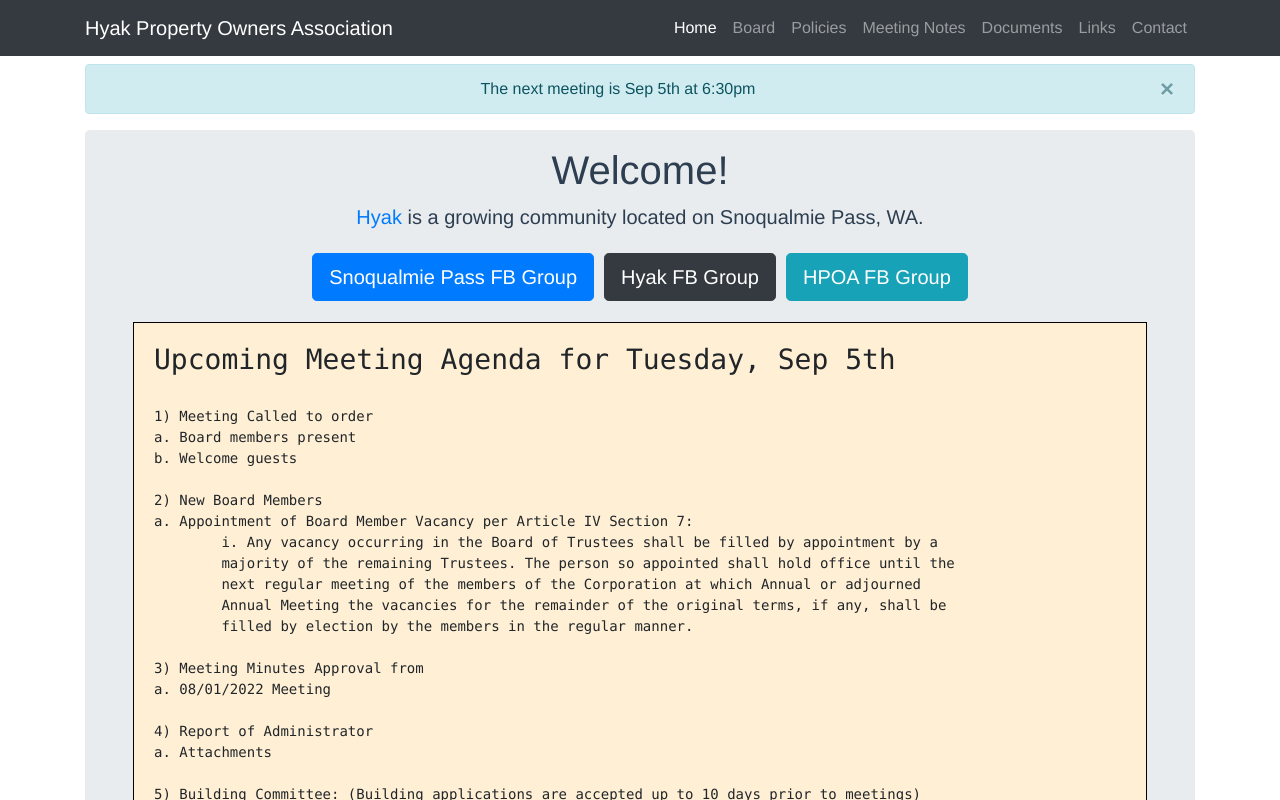
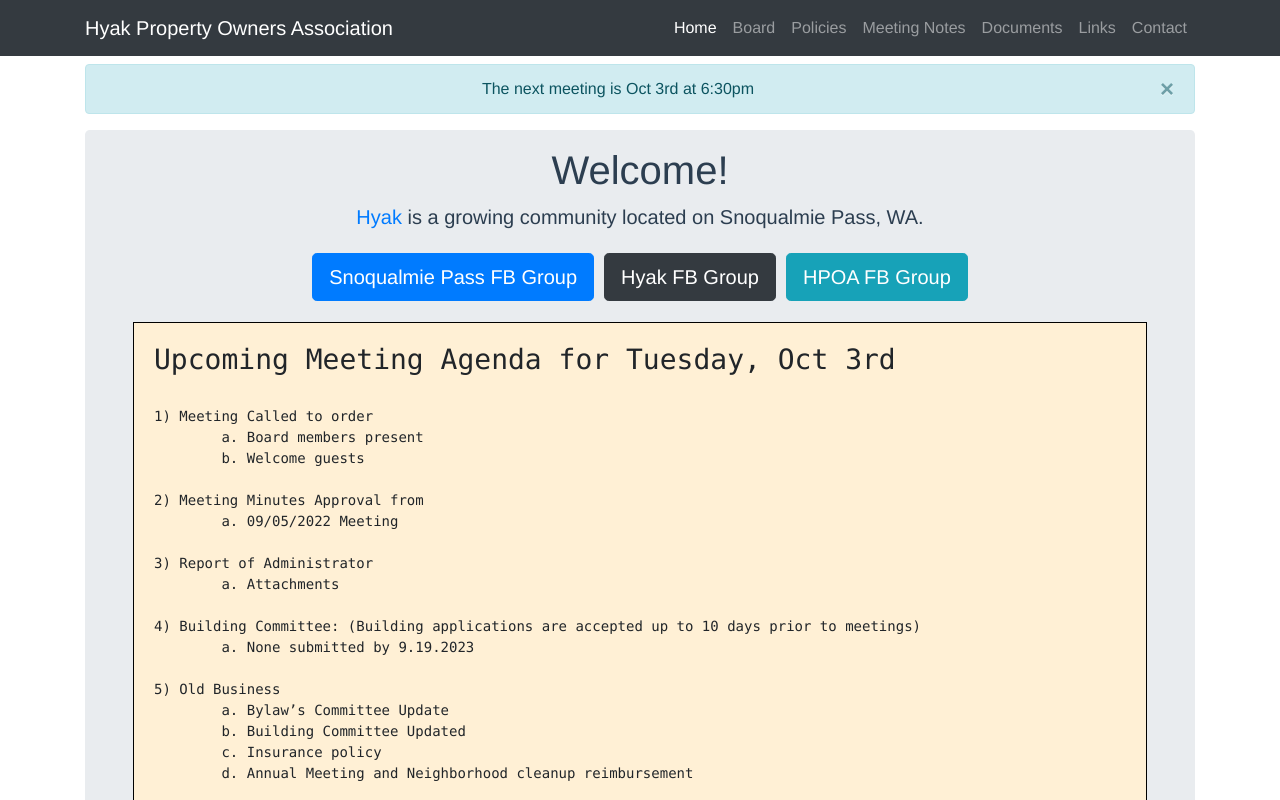
Before and after one commit to legauntt/hyak.life, a Vue app: page / in a window 1280 px wide. Shown: the top 800 px of the page. Built offline with nearby package versions, Linux system fonts and the light colour scheme.

Commit message:
Update Home.vue

```diff
--- a/src/views/Home.vue
+++ b/src/views/Home.vue
@@ -13,7 +13,7 @@
             class="alert alert-info alert-dismissible fade show mt-2"
             role="alert"
           >
-            The next meeting is Sep 5th at 6:30pm
+            The next meeting is Oct 3rd at 6:30pm
 
             <button
               type="button"
@@ -69,47 +69,39 @@
                 "
                 v-if="onTime"
               >
-<h3>Upcoming Meeting Agenda for Tuesday, Sep 5th</h3>
+<h3>Upcoming Meeting Agenda for Tuesday, Oct 3rd</h3>
 1) Meeting Called to order
-a. Board members present
-b. Welcome guests
+	a. Board members present
+	b. Welcome guests
 
-2) New Board Members
-a. Appointment of Board Member Vacancy per Article IV Section 7:
-	i. Any vacancy occurring in the Board of Trustees shall be filled by appointment by a
-	majority of the remaining Trustees. The person so appointed shall hold office until the
-	next regular meeting of the members of the Corporation at which Annual or adjourned
-	Annual Meeting the vacancies for the remainder of the original terms, if any, shall be
-	filled by election by the members in the regular manner.
+2) Meeting Minutes Approval from
+	a. 09/05/2022 Meeting
 
-3) Meeting Minutes Approval from
-a. 08/01/2022 Meeting
+3) Report of Administrator
+	a. Attachments
 
-4) Report of Administrator
-a. Attachments
+4) Building Committee: (Building applications are accepted up to 10 days prior to meetings)
+	a. None submitted by 9.19.2023
 
-5) Building Committee: (Building applications are accepted up to 10 days prior to meetings)
-a. None submitted by 8.22.2023
+5) Old Business
+	a. Bylaw’s Committee Update
+	b. Building Committee Updated
+	c. Insurance policy
+	d. Annual Meeting and Neighborhood cleanup reimbursement
 
-6) Old Business
-a. Bylaw’s Committee
-b. Covenants Enforcement Committee
-c. Building Committee
-d. Insurance policy (updating current policy)
-e. Annual Meeting and Neighborhood cleanup reimbursement
+6) New Business
+	a. Covenant Committee
+	b. Signage Committee
 
-7) New Business
-a. Volunteers for Hyak Signage Community
-b. Construction Debris and Clean Up
-c. Proposed Easement Granting to HPOA
-d. Neighborhood Firewising
+7) Communications
 
-8) Communications
+8) Guest Comments
 
-9) Guest Comments
+9) Executive session for Board Members
+	a. Discussion on Legal issue
 
 10) Meeting Adjourned
-a. Next Meeting Date: 09/05/2023
+	a. Next Meeting Date: 11/07/2023
 </pre>
             </div>
 
@@ -136,7 +128,7 @@ export default {
     // only show the upcoming agenda until a little after the meeting date (March 7th)
     onTime() {
       const now = moment();
-      const later = moment("2023-09-06 02:00");
+      const later = moment("2023-10-04 02:00");
       return now.isBefore(later);
     },
   },
```
